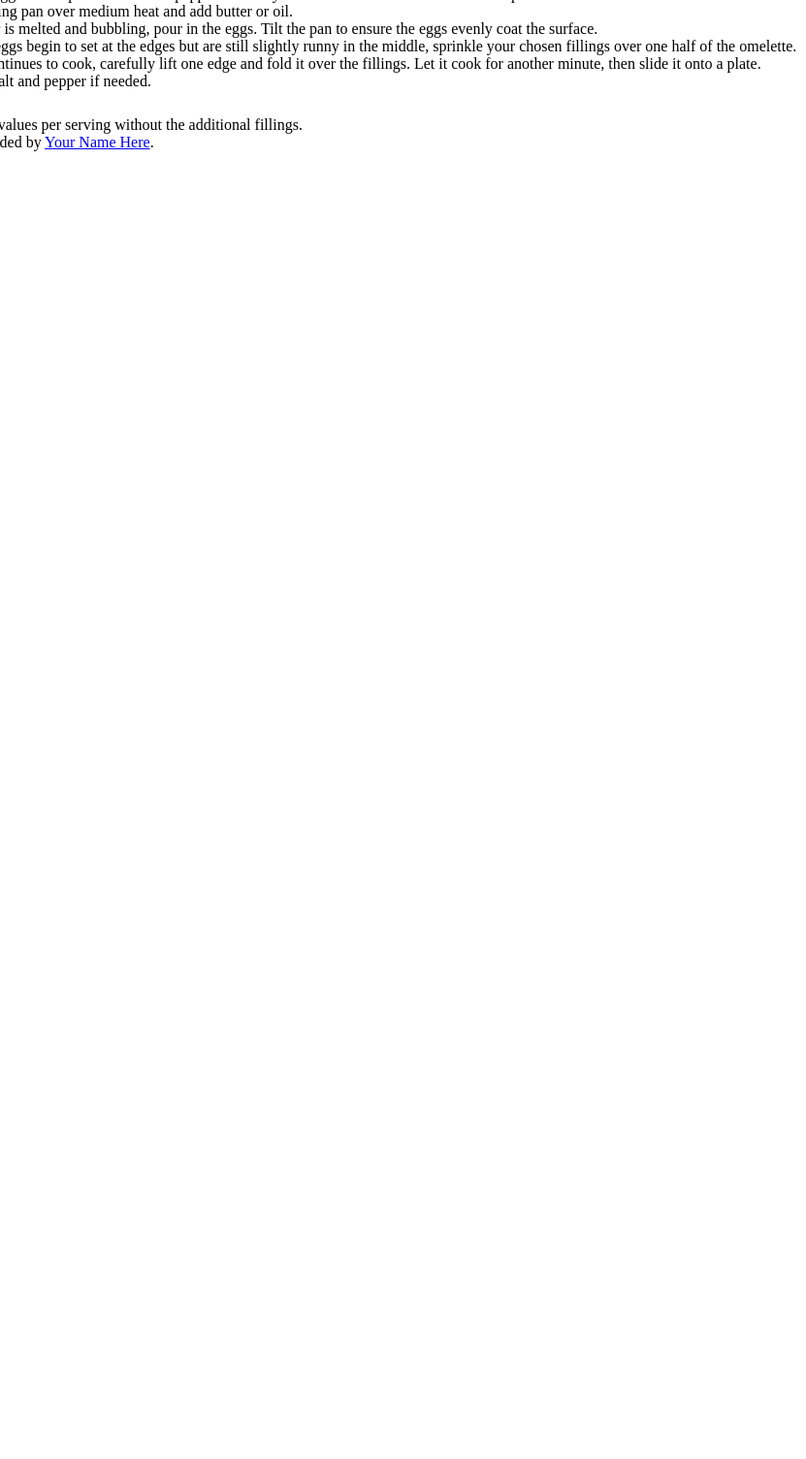
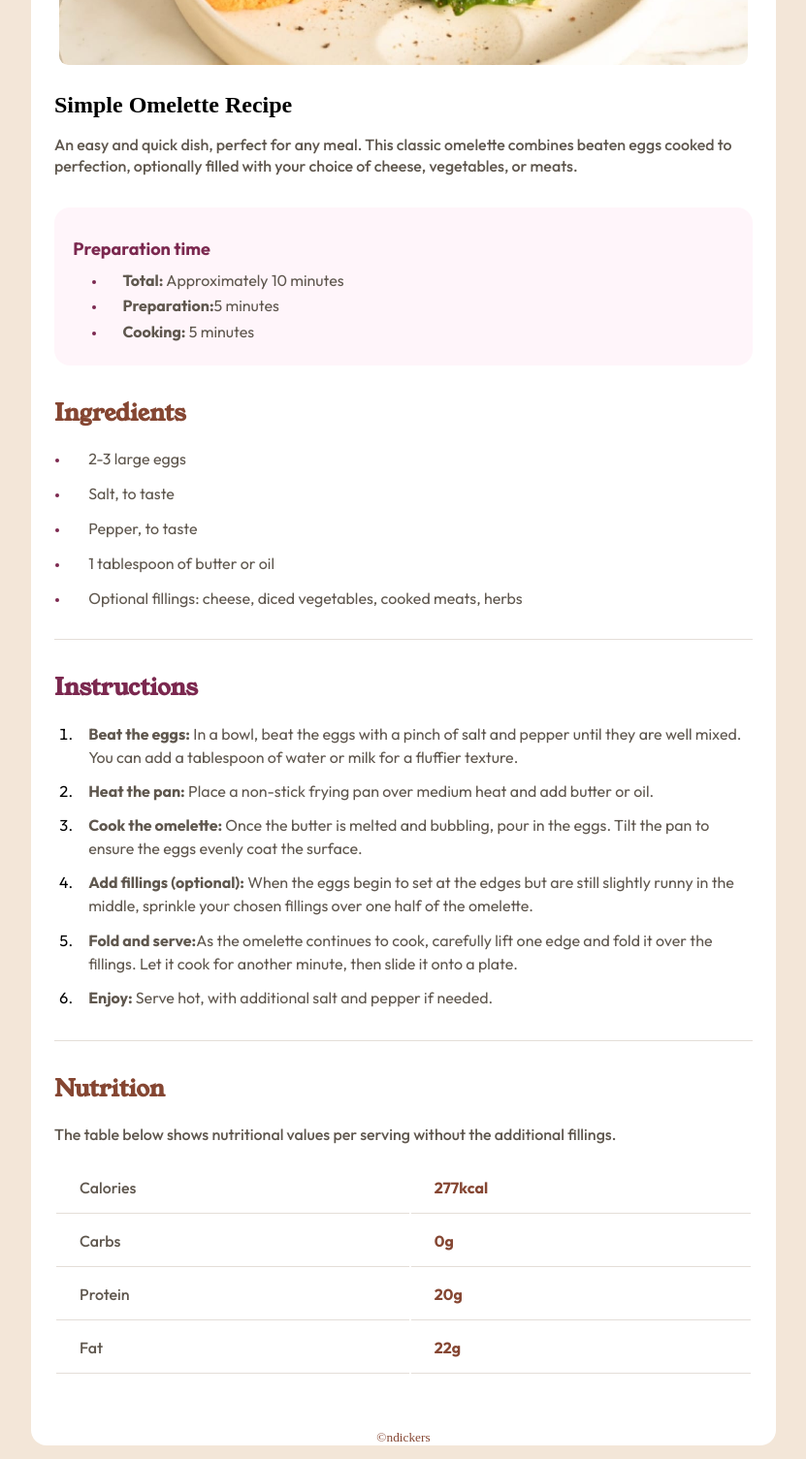
Before and after one commit to bryondickers/recipe-page, a plain HTML site: page index.html in a window 1280 px wide. Shown: the part 335-1840 px from the top of the page at 97% size, without its empty margins (224-1055 px from the left). Before the commit the page ends 800 px from the top, so only its background shows below. Drawn offline with Linux system fonts and the light colour scheme.

Commit message:
Add css styling

```diff
--- a/index.html
+++ b/index.html
@@ -4,91 +4,151 @@
     <meta charset="UTF-8" />
     <meta name="viewport" content="width=device-width, initial-scale=1.0" />
     <!-- displays site properly based on user's device -->
-
+    <link rel="stylesheet" href="./style.css" />
     <link rel="preconnect" href="https://fonts.googleapis.com" />
     <link rel="preconnect" href="https://fonts.gstatic.com" crossorigin />
     <link
       href="https://fonts.googleapis.com/css2?family=Outfit:wght@100..900&family=Young+Serif&display=swap"
       rel="stylesheet"
     />
-    <link rel="stylesheet" href="./style.css" />
+
     <title>Recipe page</title>
   </head>
   <body>
     <main>
-      <section>
+      <div class="desk-img-style">
         <img src="./assets/images/image-omelette.jpeg" alt="" srcset="" />
+      </div>
+      <section class="main-sec">
         <h1>Simple Omelette Recipe</h1>
         <p>
           An easy and quick dish, perfect for any meal. This classic omelette
           combines beaten eggs cooked to perfection, optionally filled with your
           choice of cheese, vegetables, or meats.
         </p>
-      </section>
-      <article>
+
+        <article class="pinkish-article">
           <h2>Preparation time</h2>
           <ul>
-          <li>Total: Approximately 10 minutes</li>
-          <li>Preparation: 5 minutes</li>
-          <li>Cooking: 5 minutes</li>
-        </ul>
-      </article>
-      <article>
-        <h2>Ingredients</h2>
-        <ul>
-          <li>2-3 large eggs</li>
-          <li>Salt, to taste</li>
-          <li>Pepper, to taste</li>
-          <li>1 tablespoon of butter or oil</li>
             <li>
-            Optional fillings: cheese, diced vegetables, cooked meats, herbs
+              <span class="list-align"
+                ><span class="span-strong">Total:</span> Approximately 10
+                minutes</span
+              >
+            </li>
+            <li>
+              <span class="list-align"
+                ><span class="span-strong">Preparation:</span>5 minutes</span
+              >
+            </li>
+            <li>
+              <span class="list-align"
+                ><span class="span-strong">Cooking:</span> 5 minutes</span
+              >
             </li>
           </ul>
         </article>
-      <section>
+        <article class="ingreds-article">
+          <h2>Ingredients</h2>
+          <ul>
+            <li><span>2-3 large eggs</span></li>
+            <li><span>Salt, to taste</span></li>
+            <li><span>Pepper, to taste</span></li>
+            <li><span>1 tablespoon of butter or oil</span></li>
+            <li>
+              <span>
+                Optional fillings: cheese, diced vegetables, cooked meats,
+                herbs</span
+              >
+            </li>
+          </ul>
+        </article>
+        <div class="line-div"></div>
+        <section class="instruction-sec">
           <h2>Instructions</h2>
           <ol>
             <li>
-            Beat the eggs: In a bowl, beat the eggs with a pinch of salt and
-            pepper until they are well mixed. You can add a tablespoon of water
-            or milk for a fluffier texture.
+              <span class="span-block">
+                <span class="span-bold">Beat the eggs:</span> In a bowl, beat
+                the eggs with a pinch of salt and pepper until they are well
+                mixed. You can add a tablespoon of water or milk for a fluffier
+                texture.
+              </span>
             </li>
             <li>
-            Heat the pan: Place a non-stick frying pan over medium heat and add
-            butter or oil.
+              <span class="span-block">
+                <span class="span-bold">Heat the pan:</span> Place a non-stick
+                frying pan over medium heat and add butter or oil.</span
+              >
             </li>
             <li>
-            Cook the omelette: Once the butter is melted and bubbling, pour in
-            the eggs. Tilt the pan to ensure the eggs evenly coat the surface.
+              <span class="span-block"
+                ><span class="span-bold">Cook the omelette:</span> Once the
+                butter is melted and bubbling, pour in the eggs. Tilt the pan to
+                ensure the eggs evenly coat the surface.</span
+              >
             </li>
             <li>
-            Add fillings (optional): When the eggs begin to set at the edges but
-            are still slightly runny in the middle, sprinkle your chosen
-            fillings over one half of the omelette.
+              <span class="span-block"
+                ><span class="span-bold">Add fillings (optional):</span> When
+                the eggs begin to set at the edges but are still slightly runny
+                in the middle, sprinkle your chosen fillings over one half of
+                the omelette.</span
+              >
             </li>
             <li>
-            Fold and serve: As the omelette continues to cook, carefully lift
-            one edge and fold it over the fillings. Let it cook for another
-            minute, then slide it onto a plate.
+              <span class="span-block"
+                ><span class="span-bold">Fold and serve:</span>As the omelette
+                continues to cook, carefully lift one edge and fold it over the
+                fillings. Let it cook for another minute, then slide it onto a
+                plate.</span
+              >
             </li>
-          <li>Enjoy: Serve hot, with additional salt and pepper if needed.</li>
+            <li>
+              <span class="span-block"
+                ><span class="span-bold">Enjoy:</span> Serve hot, with
+                additional salt and pepper if needed.</span
+              >
+            </li>
           </ol>
         </section>
-      <article>
+        <div class="line-div"></div>
+        <article class="nutrition-article">
           <h2>Nutrition</h2>
           <p>
             The table below shows nutritional values per serving without the
             additional fillings.
           </p>
-        <!-- Calories 277kcal Carbs 0g Protein 20g Fat 22g -->
+
+          <table>
+            <tr>
+              <td class="left-td">Calories</td>
+              <td class="right-td">277kcal</td>
+            </tr>
+
+            <tr>
+              <td class="left-td">Carbs</td>
+              <td class="right-td">0g</td>
+            </tr>
+
+            <tr>
+              <td class="left-td">Protein</td>
+              <td class="right-td">20g</td>
+            </tr>
+
+            <tr>
+              <td class="left-td">Fat</td>
+              <td class="right-td">22g</td>
+            </tr>
+          </table>
         </article>
+      </section>
+
+      <footer>
+        <small class="footer" >&copy;ndickers</small>
+      </footer>
     </main>
 
-    <div class="attribution">
-      Challenge by
-      <a href="https://www.frontendmentor.io?ref=challenge" target="_blank"
-        >Frontend Mentor</a
-      >. Coded by <a href="#">Your Name Here</a>.
-    </div>
+
   </body>
 </html>
--- a/style.css
+++ b/style.css
@@ -8,12 +8,168 @@
   --wenge-brown: hsl(30, 10%, 34%);
   --dark-charcoal: hsl(24, 5%, 18%);
 }
+body {
+  background: var(--white);
+}
 * {
   box-sizing: border-box;
   margin: 0;
   padding: 0;
 }
 img {
-  inline-size: 100px;
+  inline-size: 100%;
   block-size: auto;
 }
+.main-sec {
+  padding: 1.5rem;
+}
+h1 {
+  margin-block-end: 1rem;
+}
+p {
+  color: var(--wenge-brown);
+  font-family: "Outfit", sans-serif;
+  font-weight: 500;
+  line-height: 1.4;
+}
+.pinkish-article {
+  margin-block: 2rem;
+  background: var(--rose-white);
+  padding: 1.2rem;
+  border-radius: 1rem;
+  font-family: "Outfit", sans-serif;
+}
+.pinkish-article h2 {
+  color: var(--dark-raspberry);
+  margin-block: 0.7rem;
+  font-size: large;
+}
+.pinkish-article ul {
+  margin-inline-start: 1.2rem;
+  color: var(--wenge-brown);
+}
+.span-strong {
+  font-weight: bold;
+}
+.list-align {
+  margin-inline-start: 1rem;
+  display: block;
+}
+.pinkish-article li {
+  margin-block: 0.4rem;
+  margin-inline-start: 1rem;
+}
+.pinkish-article li::marker {
+  color: var(--dark-raspberry);
+  font-size: smaller;
+  padding-left: 3rem;
+}
+.ingreds-article {
+  margin-block: 2rem;
+}
+.ingreds-article h2,
+.instruction-sec h2,
+.nutrition-article h2 {
+  color: var(--nutmeg);
+  font-family: "Young Serif", serif;
+  margin-block: 1.2rem;
+}
+.ingreds-article ul {
+  margin-inline-start: 1rem;
+  font-family: "Outfit", sans-serif;
+  color: var(--wenge-brown);
+}
+.ingreds-article li {
+  margin-block: 1rem;
+}
+.ingreds-article li::marker {
+  font-size: smaller;
+}
+.ingreds-article span {
+  margin-inline-start: 1.2rem;
+  display: block;
+}
+.line-div {
+  background: var(--light-grey);
+  block-size: 1px;
+  border: none;
+}
+
+.instruction-sec {
+  margin-block: 2rem;
+}
+.instruction-sec h2 {
+  color: var(--dark-raspberry);
+}
+.instruction-sec ol {
+  margin-inline-start: 1.4rem;
+  font-family: "Outfit", sans-serif;
+}
+.instruction-sec li {
+  margin-block: 0.7rem;
+}
+.ingreds-article li::marker {
+  color: var(--dark-raspberry);
+  font-weight: bolder;
+}
+.span-block {
+  margin-inline-start: 0.8rem;
+  display: block;
+  line-height: 1.5;
+  color: var(--wenge-brown);
+}
+.span-bold {
+  font-weight: bold;
+}
+.nutrition-article {
+  margin-block: 2rem;
+}
+table {
+  margin-block: 1rem;
+  inline-size: 100%;
+}
+
+td {
+  border-block-end: var(--light-grey) solid 1px;
+  padding-block: 1rem;
+  padding-inline-start: 1.5rem;
+}
+.left-td {
+  color: var(--wenge-brown);
+  font-family: "Outfit", sans-serif;
+  font-weight: 500;
+}
+.right-td {
+  font-family: "Outfit", sans-serif;
+  color: var(--nutmeg);
+  font-weight: bold;
+}
+footer {
+  inline-size: 100%;
+}
+.footer {
+  color: var(--nutmeg);
+  margin-inline: auto;
+  display: block;
+  text-align: center;
+}
+
+@media only screen and (min-width: 768px) {
+  body {
+    background: var(--eggshell);
+    padding-block: 3rem;
+  }
+  main {
+    max-inline-size: 768px;
+    background: var(--white);
+    margin-inline: auto;
+    border-radius: 1rem;
+  }
+  .desk-img-style {
+    padding: 1.8rem;
+    padding-block-end: 0;
+  }
+  img {
+    border-radius: 0.6rem;
+  }
+}
```
Lines whose indentation alone changed are shown as unchanged.
